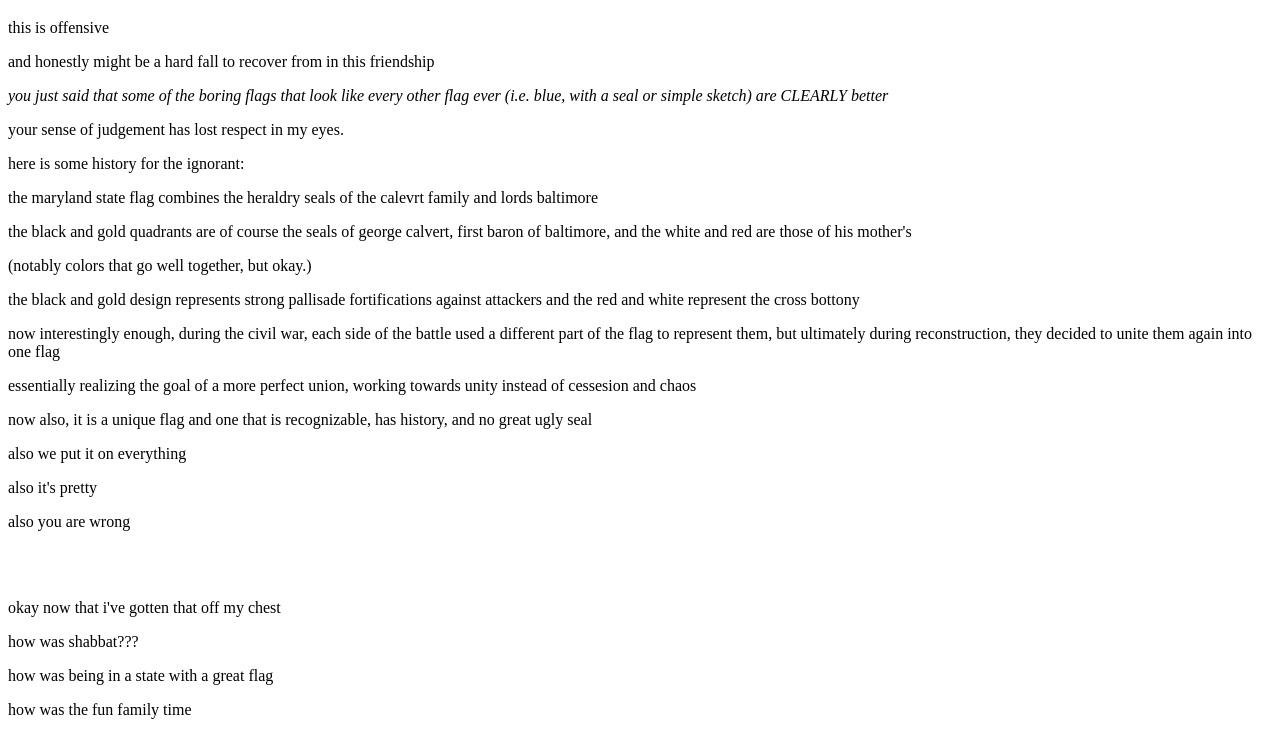
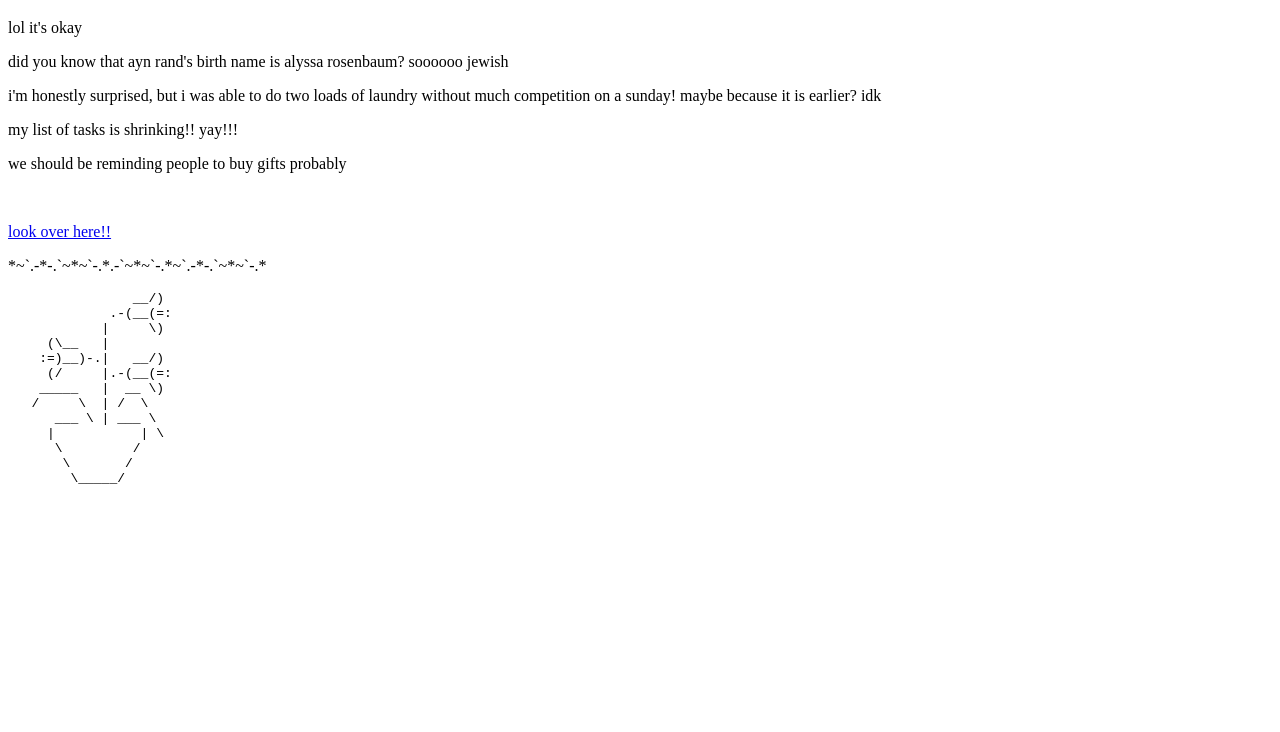
Before and after one commit to talivogel06/biggermystery, a plain HTML site: page index.html in a window 1280 px wide. Shown: the part 61-793 px from the top of the page. Drawn offline with Linux system fonts and the light colour scheme.

Commit message:
Update index.html

```diff
--- a/index.html
+++ b/index.html
@@ -5,27 +5,12 @@
 </head>
 <body>
     <h1>an even bigger mystery???</h1>
-    <p>this is offensive</p>
-    <p>and honestly might be a hard fall to recover from in this friendship</p>
-    <i>you just said that some of the boring flags that look like every other flag ever (i.e. blue, with a seal or simple sketch) are CLEARLY better</i>
-    <p>your sense of judgement has lost respect in my eyes.</p>
-    <p>here is some history for the ignorant:</p>
-    <p>the maryland state flag combines the heraldry seals of the calevrt family and lords baltimore</p>
-    <p>the black and gold quadrants are of course the seals of george calvert, first baron of baltimore, and the white and red are those of his mother's</p>
-    <p>(notably colors that go well together, but okay.)</p>
-    <p>the black and gold design represents strong pallisade fortifications against attackers and the red and white represent the cross bottony</p>
-    <p>now interestingly enough, during the civil war, each side of the battle used a different part of the flag to represent them, but ultimately during reconstruction, they decided to unite them again into one flag</p>
-    <p>essentially realizing the goal of a more perfect union, working towards unity instead of cessesion and chaos</p>
-    <p>now also, it is a unique flag and one that is recognizable, has history, and no great ugly seal</p>
-    <p>also we put it on everything</p>
-    <p>also it's pretty</p>
-    <p>also you are wrong</p>
-    <br></br>
-    <p>okay now that i've gotten that off my chest</p>
-    <p>how was shabbat???</p>
-    <p>how was being in a state with a great flag</p>
-    <p>how was the fun family time</p>
-    <p style="color: white;">have you not heard enough about my family at this point to know that your assumption is ridiculous and cute</p>
+    <p>lol it's okay</p>
+    <p>did you know that ayn rand's birth name is alyssa rosenbaum? soooooo jewish</p>
+    <p>i'm honestly surprised, but i was able to do two loads of laundry without much competition on a sunday! maybe because it is earlier? idk</p>
+    <p>my list of tasks is shrinking!! yay!!!</p>
+    <p>we should be reminding people to buy gifts probably</p>
+    <p style="color: white;">what do i get collin ahhhhhhghhhhhhh</p>
     <a href="art.html">look over here!!</a>
     <p>*~`.-*-.`~*~`-.*.-`~*~`-.*~`.-*-.`~*~`-.*</p>
     <pre>
```
